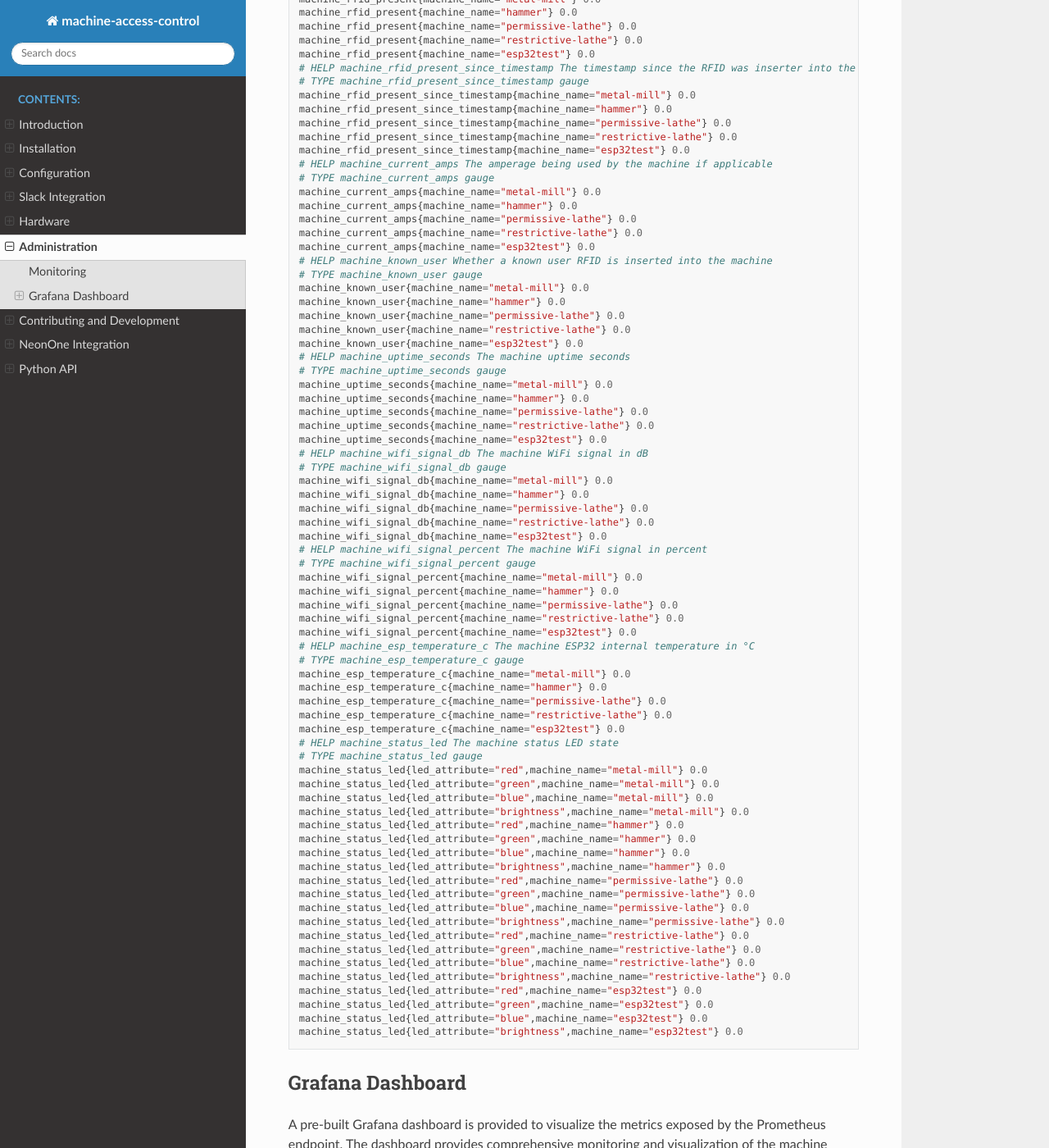
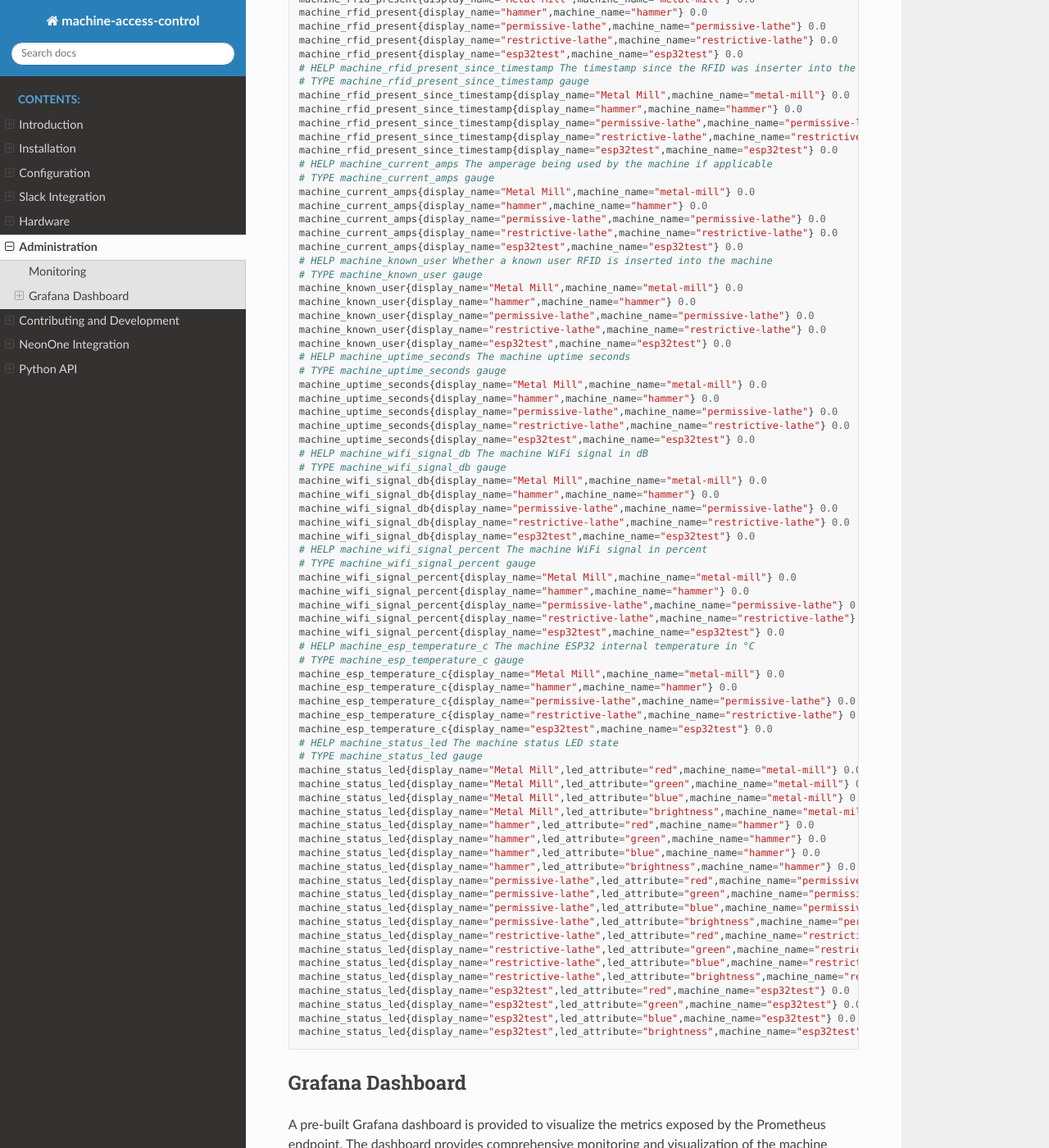
Before and after one commit to jantman/machine-access-control, a Sphinx documentation site: the page built from docs/source/admin.rst, in a window 1280 px wide and 1400 px high, scrolled down 2003 px. Shown: the whole window at 82% size. Built offline with Sphinx 7.4.7 and the Read the Docs theme 3.1.0, drawn with Linux system fonts in a browser that asks for light colours; some of the changed text lies outside the part shown.

Commit message:
Add display_name label to Prometheus metrics and update Grafana dashboard
This commit adds a display_name label to all machine-based Prometheus metrics,
in addition to the existing machine_name label. The display_name uses the
machine's alias if configured, otherwise falls back to the machine name. This
provides human-friendly names in dashboards and queries while preserving the
technical machine_name for filtering and querying.

Changes to Prometheus Metrics (src/dm_mac/views/prometheus.py):
- Added display_name label to all 19 machine-specific metrics
- Both machine_name and display_name labels are now present on all metrics
- Used m.display_name property which returns alias if set, otherwise name
- Labels are alphabetically sorted: display_name, machine_name

Test Updates (tests/views/test_prometheus.py):
- Updated all expected metric outputs to include both labels
- Metal Mill machine shows display_name="Metal Mill" (uses alias)
- Other machines show display_name equal to machine_name (no alias)
- LED metrics updated to include display_name in addition to led_attribute

Documentation Updates (docs/source/admin.rst):
- Updated all metric examples to show both labels
- Examples now reflect the display_name label in output
- Metal Mill consistently shows display_name="Metal Mill"

Grafana Dashboard Updates (docs/source/grafana-dashboard.json):
- Changed all legendFormat from {{machine_name}} to {{display_name}}
- Updated template variable query to use display_name
- Dashboard now shows human-friendly names (aliases) in legends and labels
- Machine selector dropdown uses display_name for better UX

Dashboard Documentation (docs/source/grafana-dashboard.md):
- Updated metrics table to show both labels for machine metrics
- Updated template variable description
- Clarified that display_name uses alias if present

Benefits:
- Dashboards show human-friendly "Metal Mill" instead of "metal-mill"
- Preserves machine_name for programmatic filtering/querying
- Backward compatible - both labels available for PromQL queries
- Consistent with existing display_name property from PR #69

🤖 Generated with [Claude Code](https://claude.com/claude-code)

Co-Authored-By: Claude <noreply@anthropic.com>

```diff
--- a/docs/source/admin.rst
+++ b/docs/source/admin.rst
@@ -69,124 +69,124 @@ An example response from the metrics endpoint is:
     fob_count 4.0
     # HELP machine_relay_state The state of the machine relay
     # TYPE machine_relay_state gauge
-    machine_relay_state{machine_name="metal-mill"} 0.0
-    machine_relay_state{machine_name="hammer"} 0.0
-    machine_relay_state{machine_name="permissive-lathe"} 0.0
-    machine_relay_state{machine_name="restrictive-lathe"} 0.0
-    machine_relay_state{machine_name="esp32test"} 0.0
+    machine_relay_state{display_name="Metal Mill",machine_name="metal-mill"} 0.0
+    machine_relay_state{display_name="hammer",machine_name="hammer"} 0.0
+    machine_relay_state{display_name="permissive-lathe",machine_name="permissive-lathe"} 0.0
+    machine_relay_state{display_name="restrictive-lathe",machine_name="restrictive-lathe"} 0.0
+    machine_relay_state{display_name="esp32test",machine_name="esp32test"} 0.0
     # HELP machine_oops_state The Oops state of the machine
     # TYPE machine_oops_state gauge
-    machine_oops_state{machine_name="metal-mill"} 0.0
-    machine_oops_state{machine_name="hammer"} 0.0
-    machine_oops_state{machine_name="permissive-lathe"} 0.0
-    machine_oops_state{machine_name="restrictive-lathe"} 0.0
-    machine_oops_state{machine_name="esp32test"} 0.0
+    machine_oops_state{display_name="Metal Mill",machine_name="metal-mill"} 0.0
+    machine_oops_state{display_name="hammer",machine_name="hammer"} 0.0
+    machine_oops_state{display_name="permissive-lathe",machine_name="permissive-lathe"} 0.0
+    machine_oops_state{display_name="restrictive-lathe",machine_name="restrictive-lathe"} 0.0
+    machine_oops_state{display_name="esp32test",machine_name="esp32test"} 0.0
     # HELP machine_lockout_state The lockout state of the machine
     # TYPE machine_lockout_state gauge
-    machine_lockout_state{machine_name="metal-mill"} 0.0
-    machine_lockout_state{machine_name="hammer"} 0.0
-    machine_lockout_state{machine_name="permissive-lathe"} 0.0
-    machine_lockout_state{machine_name="restrictive-lathe"} 0.0
-    machine_lockout_state{machine_name="esp32test"} 0.0
+    machine_lockout_state{display_name="Metal Mill",machine_name="metal-mill"} 0.0
+    machine_lockout_state{display_name="hammer",machine_name="hammer"} 0.0
+    machine_lockout_state{display_name="permissive-lathe",machine_name="permissive-lathe"} 0.0
+    machine_lockout_state{display_name="restrictive-lathe",machine_name="restrictive-lathe"} 0.0
+    machine_lockout_state{display_name="esp32test",machine_name="esp32test"} 0.0
     # HELP machine_unauth_warn_only_state The unauthorized_warn_only state of the machine
     # TYPE machine_unauth_warn_only_state gauge
-    machine_unauth_warn_only_state{machine_name="metal-mill"} 0.0
-    machine_unauth_warn_only_state{machine_name="hammer"} 1.0
-    machine_unauth_warn_only_state{machine_name="permissive-lathe"} 1.0
-    machine_unauth_warn_only_state{machine_name="restrictive-lathe"} 0.0
-    machine_unauth_warn_only_state{machine_name="esp32test"} 1.0
+    machine_unauth_warn_only_state{display_name="Metal Mill",machine_name="metal-mill"} 0.0
+    machine_unauth_warn_only_state{display_name="hammer",machine_name="hammer"} 1.0
+    machine_unauth_warn_only_state{display_name="permissive-lathe",machine_name="permissive-lathe"} 1.0
+    machine_unauth_warn_only_state{display_name="restrictive-lathe",machine_name="restrictive-lathe"} 0.0
+    machine_unauth_warn_only_state{display_name="esp32test",machine_name="esp32test"} 1.0
     # HELP machine_last_checkin_timestamp The last checkin timestamp for the machine
     # TYPE machine_last_checkin_timestamp gauge
-    machine_last_checkin_timestamp{machine_name="metal-mill"} 0.0
-    machine_last_checkin_timestamp{machine_name="hammer"} 0.0
-    machine_last_checkin_timestamp{machine_name="permissive-lathe"} 0.0
-    machine_last_checkin_timestamp{machine_name="restrictive-lathe"} 0.0
-    machine_last_checkin_timestamp{machine_name="esp32test"} 0.0
+    machine_last_checkin_timestamp{display_name="Metal Mill",machine_name="metal-mill"} 0.0
+    machine_last_checkin_timestamp{display_name="hammer",machine_name="hammer"} 0.0
+    machine_last_checkin_timestamp{display_name="permissive-lathe",machine_name="permissive-lathe"} 0.0
+    machine_last_checkin_timestamp{display_name="restrictive-lathe",machine_name="restrictive-lathe"} 0.0
+    machine_last_checkin_timestamp{display_name="esp32test",machine_name="esp32test"} 0.0
     # HELP machine_last_update_timestamp The last update timestamp of the machine
     # TYPE machine_last_update_timestamp gauge
-    machine_last_update_timestamp{machine_name="metal-mill"} 0.0
-    machine_last_update_timestamp{machine_name="hammer"} 0.0
-    machine_last_update_timestamp{machine_name="permissive-lathe"} 0.0
-    machine_last_update_timestamp{machine_name="restrictive-lathe"} 0.0
-    machine_last_update_timestamp{machine_name="esp32test"} 0.0
+    machine_last_update_timestamp{display_name="Metal Mill",machine_name="metal-mill"} 0.0
+    machine_last_update_timestamp{display_name="hammer",machine_name="hammer"} 0.0
+    machine_last_update_timestamp{display_name="permissive-lathe",machine_name="permissive-lathe"} 0.0
+    machine_last_update_timestamp{display_name="restrictive-lathe",machine_name="restrictive-lathe"} 0.0
+    machine_last_update_timestamp{display_name="esp32test",machine_name="esp32test"} 0.0
     # HELP machine_rfid_present Whether a RFID fob is present in the machine
     # TYPE machine_rfid_present gauge
-    machine_rfid_present{machine_name="metal-mill"} 0.0
-    machine_rfid_present{machine_name="hammer"} 0.0
-    machine_rfid_present{machine_name="permissive-lathe"} 0.0
-    machine_rfid_present{machine_name="restrictive-lathe"} 0.0
-    machine_rfid_present{machine_name="esp32test"} 0.0
+    machine_rfid_present{display_name="Metal Mill",machine_name="metal-mill"} 0.0
+    machine_rfid_present{display_name="hammer",machine_name="hammer"} 0.0
+    machine_rfid_present{display_name="permissive-lathe",machine_name="permissive-lathe"} 0.0
+    machine_rfid_present{display_name="restrictive-lathe",machine_name="restrictive-lathe"} 0.0
+    machine_rfid_present{display_name="esp32test",machine_name="esp32test"} 0.0
     # HELP machine_rfid_present_since_timestamp The timestamp since the RFID was inserter into the machine
     # TYPE machine_rfid_present_since_timestamp gauge
-    machine_rfid_present_since_timestamp{machine_name="metal-mill"} 0.0
-    machine_rfid_present_since_timestamp{machine_name="hammer"} 0.0
-    machine_rfid_present_since_timestamp{machine_name="permissive-lathe"} 0.0
-    machine_rfid_present_since_timestamp{machine_name="restrictive-lathe"} 0.0
-    machine_rfid_present_since_timestamp{machine_name="esp32test"} 0.0
+    machine_rfid_present_since_timestamp{display_name="Metal Mill",machine_name="metal-mill"} 0.0
+    machine_rfid_present_since_timestamp{display_name="hammer",machine_name="hammer"} 0.0
+    machine_rfid_present_since_timestamp{display_name="permissive-lathe",machine_name="permissive-lathe"} 0.0
+    machine_rfid_present_since_timestamp{display_name="restrictive-lathe",machine_name="restrictive-lathe"} 0.0
+    machine_rfid_present_since_timestamp{display_name="esp32test",machine_name="esp32test"} 0.0
     # HELP machine_current_amps The amperage being used by the machine if applicable
     # TYPE machine_current_amps gauge
-    machine_current_amps{machine_name="metal-mill"} 0.0
-    machine_current_amps{machine_name="hammer"} 0.0
-    machine_current_amps{machine_name="permissive-lathe"} 0.0
-    machine_current_amps{machine_name="restrictive-lathe"} 0.0
-    machine_current_amps{machine_name="esp32test"} 0.0
+    machine_current_amps{display_name="Metal Mill",machine_name="metal-mill"} 0.0
+    machine_current_amps{display_name="hammer",machine_name="hammer"} 0.0
+    machine_current_amps{display_name="permissive-lathe",machine_name="permissive-lathe"} 0.0
+    machine_current_amps{display_name="restrictive-lathe",machine_name="restrictive-lathe"} 0.0
+    machine_current_amps{display_name="esp32test",machine_name="esp32test"} 0.0
     # HELP machine_known_user Whether a known user RFID is inserted into the machine
     # TYPE machine_known_user gauge
-    machine_known_user{machine_name="metal-mill"} 0.0
-    machine_known_user{machine_name="hammer"} 0.0
-    machine_known_user{machine_name="permissive-lathe"} 0.0
-    machine_known_user{machine_name="restrictive-lathe"} 0.0
-    machine_known_user{machine_name="esp32test"} 0.0
+    machine_known_user{display_name="Metal Mill",machine_name="metal-mill"} 0.0
+    machine_known_user{display_name="hammer",machine_name="hammer"} 0.0
+    machine_known_user{display_name="permissive-lathe",machine_name="permissive-lathe"} 0.0
+    machine_known_user{display_name="restrictive-lathe",machine_name="restrictive-lathe"} 0.0
+    machine_known_user{display_name="esp32test",machine_name="esp32test"} 0.0
     # HELP machine_uptime_seconds The machine uptime seconds
     # TYPE machine_uptime_seconds gauge
-    machine_uptime_seconds{machine_name="metal-mill"} 0.0
-    machine_uptime_seconds{machine_name="hammer"} 0.0
-    machine_uptime_seconds{machine_name="permissive-lathe"} 0.0
-    machine_uptime_seconds{machine_name="restrictive-lathe"} 0.0
-    machine_uptime_seconds{machine_name="esp32test"} 0.0
+    machine_uptime_seconds{display_name="Metal Mill",machine_name="metal-mill"} 0.0
+    machine_uptime_seconds{display_name="hammer",machine_name="hammer"} 0.0
+    machine_uptime_seconds{display_name="permissive-lathe",machine_name="permissive-lathe"} 0.0
+    machine_uptime_seconds{display_name="restrictive-lathe",machine_name="restrictive-lathe"} 0.0
+    machine_uptime_seconds{display_name="esp32test",machine_name="esp32test"} 0.0
     # HELP machine_wifi_signal_db The machine WiFi signal in dB
     # TYPE machine_wifi_signal_db gauge
-    machine_wifi_signal_db{machine_name="metal-mill"} 0.0
-    machine_wifi_signal_db{machine_name="hammer"} 0.0
-    machine_wifi_signal_db{machine_name="permissive-lathe"} 0.0
-    machine_wifi_signal_db{machine_name="restrictive-lathe"} 0.0
-    machine_wifi_signal_db{machine_name="esp32test"} 0.0
+    machine_wifi_signal_db{display_name="Metal Mill",machine_name="metal-mill"} 0.0
+    machine_wifi_signal_db{display_name="hammer",machine_name="hammer"} 0.0
+    machine_wifi_signal_db{display_name="permissive-lathe",machine_name="permissive-lathe"} 0.0
+    machine_wifi_signal_db{display_name="restrictive-lathe",machine_name="restrictive-lathe"} 0.0
+    machine_wifi_signal_db{display_name="esp32test",machine_name="esp32test"} 0.0
     # HELP machine_wifi_signal_percent The machine WiFi signal in percent
     # TYPE machine_wifi_signal_percent gauge
-    machine_wifi_signal_percent{machine_name="metal-mill"} 0.0
-    machine_wifi_signal_percent{machine_name="hammer"} 0.0
-    machine_wifi_signal_percent{machine_name="permissive-lathe"} 0.0
-    machine_wifi_signal_percent{machine_name="restrictive-lathe"} 0.0
-    machine_wifi_signal_percent{machine_name="esp32test"} 0.0
+    machine_wifi_signal_percent{display_name="Metal Mill",machine_name="metal-mill"} 0.0
+    machine_wifi_signal_percent{display_name="hammer",machine_name="hammer"} 0.0
+    machine_wifi_signal_percent{display_name="permissive-lathe",machine_name="permissive-lathe"} 0.0
+    machine_wifi_signal_percent{display_name="restrictive-lathe",machine_name="restrictive-lathe"} 0.0
+    machine_wifi_signal_percent{display_name="esp32test",machine_name="esp32test"} 0.0
     # HELP machine_esp_temperature_c The machine ESP32 internal temperature in °C
     # TYPE machine_esp_temperature_c gauge
-    machine_esp_temperature_c{machine_name="metal-mill"} 0.0
-    machine_esp_temperature_c{machine_name="hammer"} 0.0
-    machine_esp_temperature_c{machine_name="permissive-lathe"} 0.0
-    machine_esp_temperature_c{machine_name="restrictive-lathe"} 0.0
-    machine_esp_temperature_c{machine_name="esp32test"} 0.0
+    machine_esp_temperature_c{display_name="Metal Mill",machine_name="metal-mill"} 0.0
+    machine_esp_temperature_c{display_name="hammer",machine_name="hammer"} 0.0
+    machine_esp_temperature_c{display_name="permissive-lathe",machine_name="permissive-lathe"} 0.0
+    machine_esp_temperature_c{display_name="restrictive-lathe",machine_name="restrictive-lathe"} 0.0
+    machine_esp_temperature_c{display_name="esp32test",machine_name="esp32test"} 0.0
     # HELP machine_status_led The machine status LED state
     # TYPE machine_status_led gauge
-    machine_status_led{led_attribute="red",machine_name="metal-mill"} 0.0
-    machine_status_led{led_attribute="green",machine_name="metal-mill"} 0.0
-    machine_status_led{led_attribute="blue",machine_name="metal-mill"} 0.0
-    machine_status_led{led_attribute="brightness",machine_name="metal-mill"} 0.0
-    machine_status_led{led_attribute="red",machine_name="hammer"} 0.0
-    machine_status_led{led_attribute="green",machine_name="hammer"} 0.0
-    machine_status_led{led_attribute="blue",machine_name="hammer"} 0.0
-    machine_status_led{led_attribute="brightness",machine_name="hammer"} 0.0
-    machine_status_led{led_attribute="red",machine_name="permissive-lathe"} 0.0
-    machine_status_led{led_attribute="green",machine_name="permissive-lathe"} 0.0
-    machine_status_led{led_attribute="blue",machine_name="permissive-lathe"} 0.0
-    machine_status_led{led_attribute="brightness",machine_name="permissive-lathe"} 0.0
-    machine_status_led{led_attribute="red",machine_name="restrictive-lathe"} 0.0
-    machine_status_led{led_attribute="green",machine_name="restrictive-lathe"} 0.0
-    machine_status_led{led_attribute="blue",machine_name="restrictive-lathe"} 0.0
-    machine_status_led{led_attribute="brightness",machine_name="restrictive-lathe"} 0.0
-    machine_status_led{led_attribute="red",machine_name="esp32test"} 0.0
-    machine_status_led{led_attribute="green",machine_name="esp32test"} 0.0
-    machine_status_led{led_attribute="blue",machine_name="esp32test"} 0.0
-    machine_status_led{led_attribute="brightness",machine_name="esp32test"} 0.0
+    machine_status_led{display_name="Metal Mill",led_attribute="red",machine_name="metal-mill"} 0.0
+    machine_status_led{display_name="Metal Mill",led_attribute="green",machine_name="metal-mill"} 0.0
+    machine_status_led{display_name="Metal Mill",led_attribute="blue",machine_name="metal-mill"} 0.0
+    machine_status_led{display_name="Metal Mill",led_attribute="brightness",machine_name="metal-mill"} 0.0
+    machine_status_led{display_name="hammer",led_attribute="red",machine_name="hammer"} 0.0
+    machine_status_led{display_name="hammer",led_attribute="green",machine_name="hammer"} 0.0
+    machine_status_led{display_name="hammer",led_attribute="blue",machine_name="hammer"} 0.0
+    machine_status_led{display_name="hammer",led_attribute="brightness",machine_name="hammer"} 0.0
+    machine_status_led{display_name="permissive-lathe",led_attribute="red",machine_name="permissive-lathe"} 0.0
+    machine_status_led{display_name="permissive-lathe",led_attribute="green",machine_name="permissive-lathe"} 0.0
+    machine_status_led{display_name="permissive-lathe",led_attribute="blue",machine_name="permissive-lathe"} 0.0
+    machine_status_led{display_name="permissive-lathe",led_attribute="brightness",machine_name="permissive-lathe"} 0.0
+    machine_status_led{display_name="restrictive-lathe",led_attribute="red",machine_name="restrictive-lathe"} 0.0
+    machine_status_led{display_name="restrictive-lathe",led_attribute="green",machine_name="restrictive-lathe"} 0.0
+    machine_status_led{display_name="restrictive-lathe",led_attribute="blue",machine_name="restrictive-lathe"} 0.0
+    machine_status_led{display_name="restrictive-lathe",led_attribute="brightness",machine_name="restrictive-lathe"} 0.0
+    machine_status_led{display_name="esp32test",led_attribute="red",machine_name="esp32test"} 0.0
+    machine_status_led{display_name="esp32test",led_attribute="green",machine_name="esp32test"} 0.0
+    machine_status_led{display_name="esp32test",led_attribute="blue",machine_name="esp32test"} 0.0
+    machine_status_led{display_name="esp32test",led_attribute="brightness",machine_name="esp32test"} 0.0
 
 .. _admin.grafana_dashboard:
 
```
Also changed, not shown: docs/source/grafana-dashboard.json (+16 -16 lines), docs/source/grafana-dashboard.md (+17 -16 lines), 2 other files.
